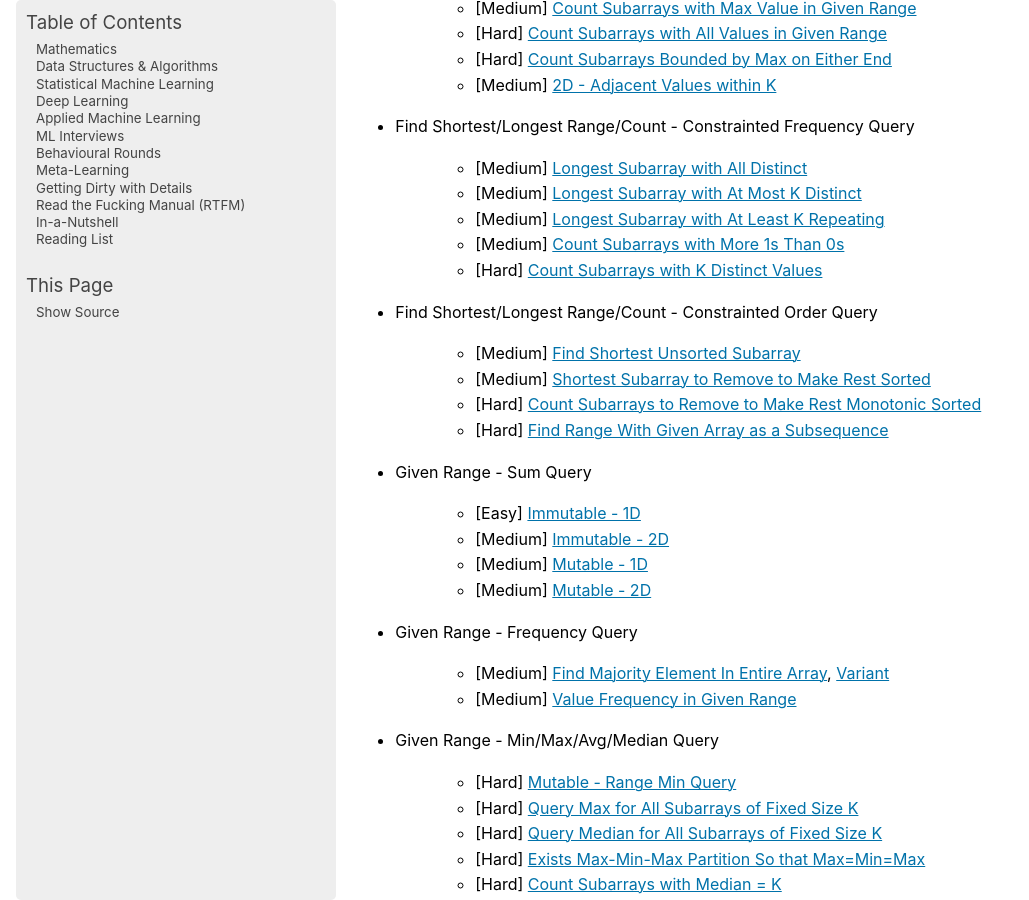
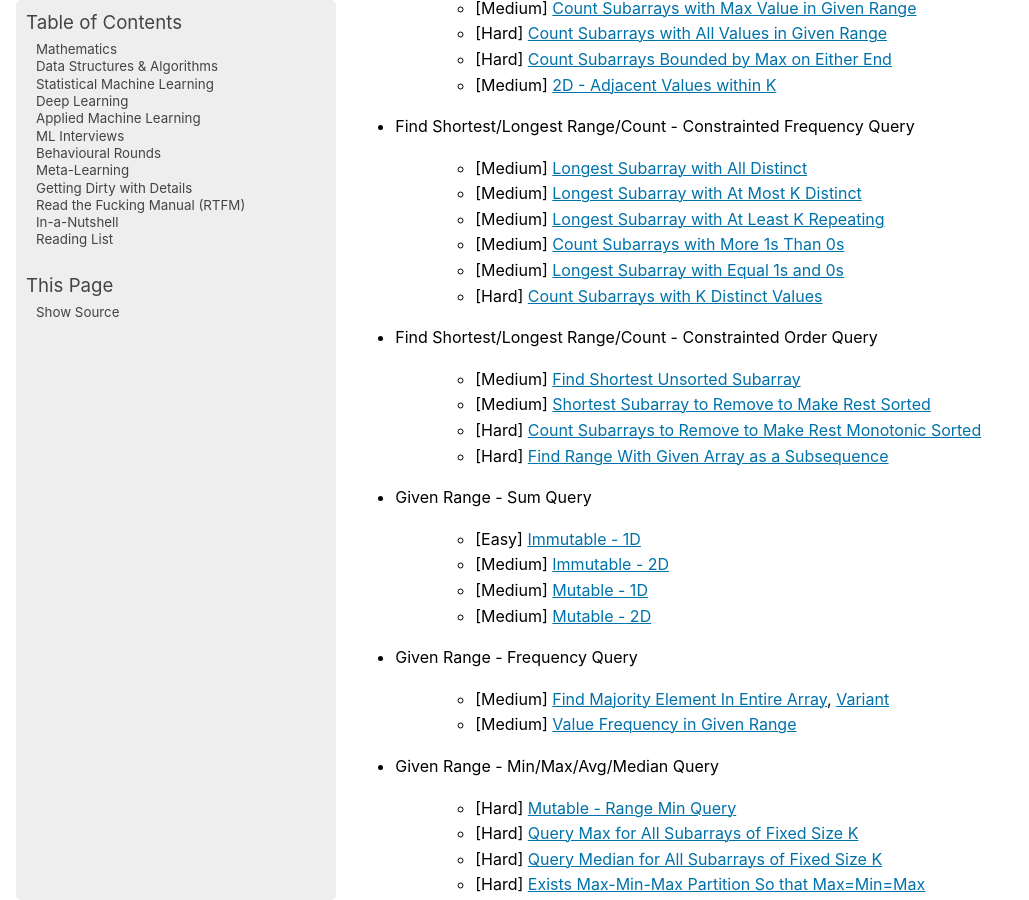
Before and after one commit to uselesstechjunks/leetcode, a Sphinx documentation site: the page built from docs/source/dsa/qb.rst, in a window 1280 px wide and 900 px high, scrolled down 3010 px. Shown: the whole window, without its empty margins (0-1029 px from the left). Built offline with Sphinx 7.4.7, drawn with Linux system fonts in a browser that asks for light colours; pages that are not in the unit, such as notebooks, are missing from menus.

Commit message:
Update qb.rst (#491)

```diff
--- a/docs/source/dsa/qb.rst
+++ b/docs/source/dsa/qb.rst
@@ -113,6 +113,7 @@ Arrays
 	- [Medium] `Longest Subarray with At Most K Distinct <https://leetcode.com/problems/longest-substring-with-at-most-k-distinct-characters/>`_
 	- [Medium] `Longest Subarray with At Least K Repeating <https://leetcode.com/problems/longest-substring-with-at-least-k-repeating-characters/>`_
 	- [Medium] `Count Subarrays with More 1s Than 0s <https://leetcode.com/problems/count-subarrays-with-more-ones-than-zeros/>`_
+	- [Medium] `Longest Subarray with Equal 1s and 0s <https://leetcode.com/problems/contiguous-array/description/>`_
 	- [Hard] `Count Subarrays with K Distinct Values <https://leetcode.com/problems/subarrays-with-k-different-integers/>`_
 - Find Shortest/Longest Range/Count - Constrainted Order Query
 
```
